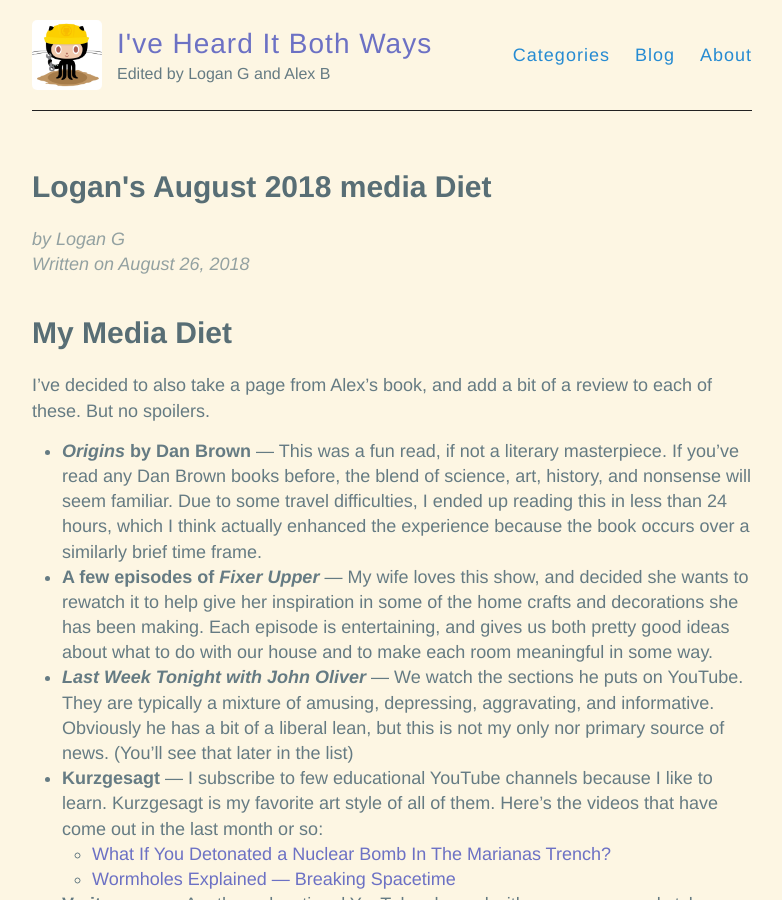
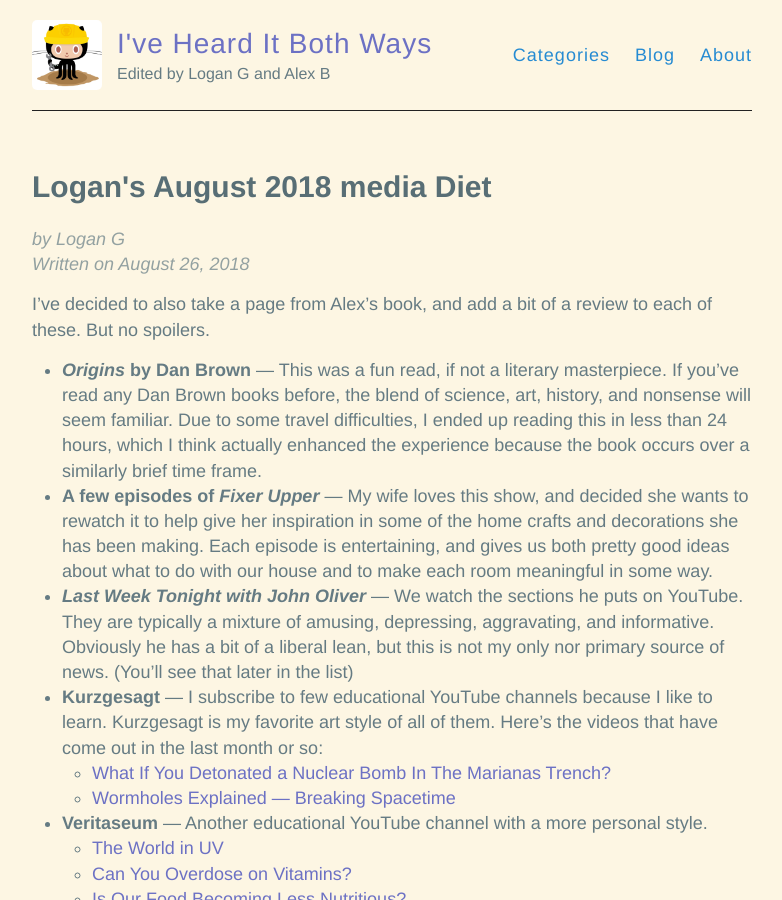
Before and after one commit to hencefarthing/hencefarthing.github.io, a Jekyll site: the page built from _posts/2018/08/2018-08-26-Logans-Media-Diet.md, in a window 1280 px wide and 900 px high. Shown: the whole window, without its empty margins (248-1030 px from the left). Built offline with Jekyll 4.4.1, drawn with Linux system fonts in a browser that asks for light colours.

Commit message:
Removed excess title to improve formatting (hope that's ok)

```diff
--- a/_posts/2018/08/2018-08-26-Logans-Media-Diet.md
+++ b/_posts/2018/08/2018-08-26-Logans-Media-Diet.md
@@ -5,7 +5,6 @@ title: Logan's August 2018 media Diet
 categories: media
 ---
 
-# My Media Diet
 I've decided to also take a page from Alex's book, and add a bit of a review to each of these. But no spoilers.
 - **_Origins_ by Dan Brown** — This was a fun read, if not a literary masterpiece. If you've read any Dan Brown books before, the blend of science, art, history, and nonsense will seem familiar. Due to some travel difficulties, I ended up reading this in less than 24 hours, which I think actually enhanced the experience because the book occurs over a similarly brief time frame.
 - **A few episodes of _Fixer Upper_** — My wife loves this show, and decided she wants to rewatch it to help give her inspiration in some of the home crafts and decorations she has been making. Each episode is entertaining, and gives us both pretty good ideas about what to do with our house and to make each room meaningful in some way.
```
